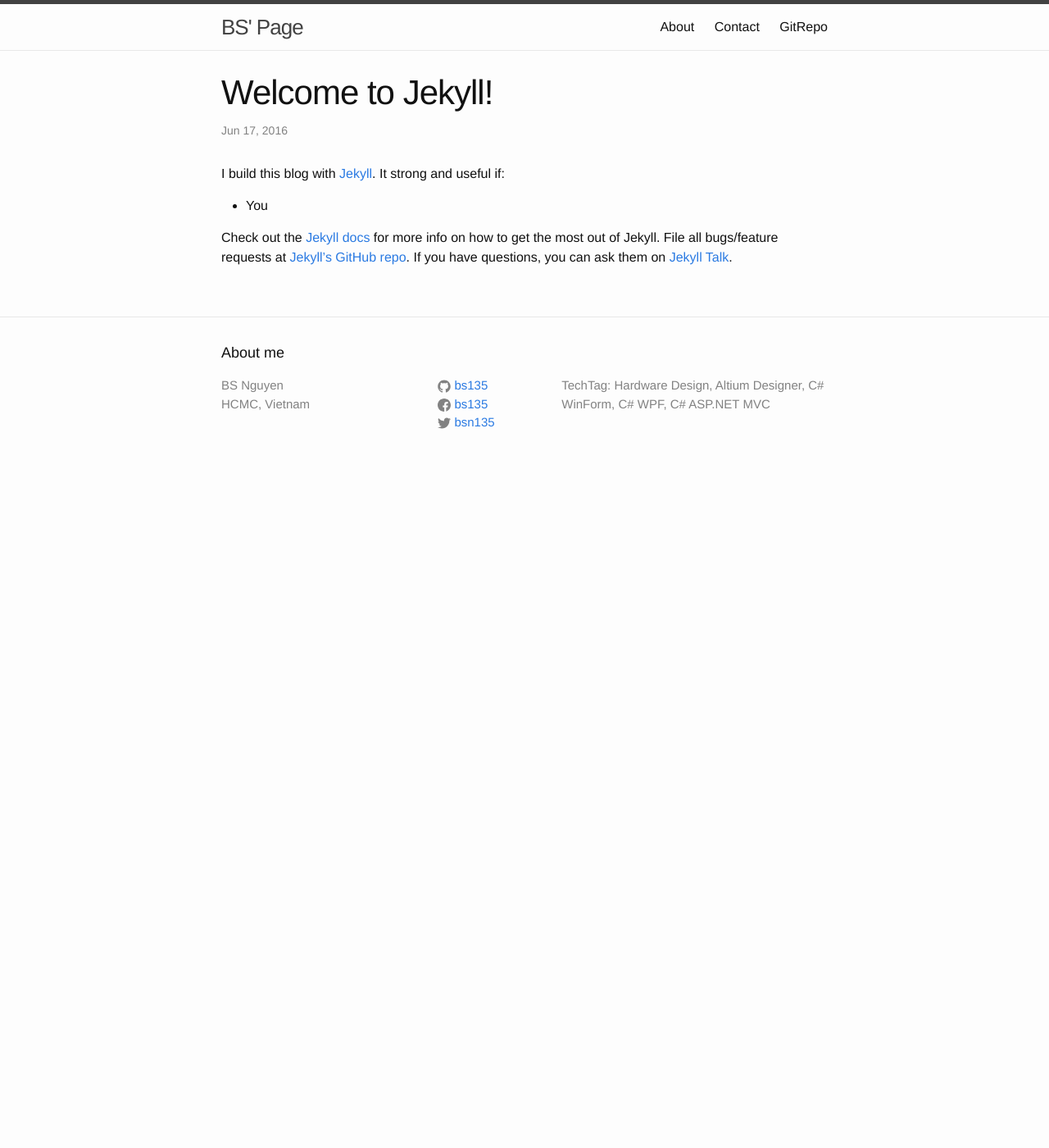
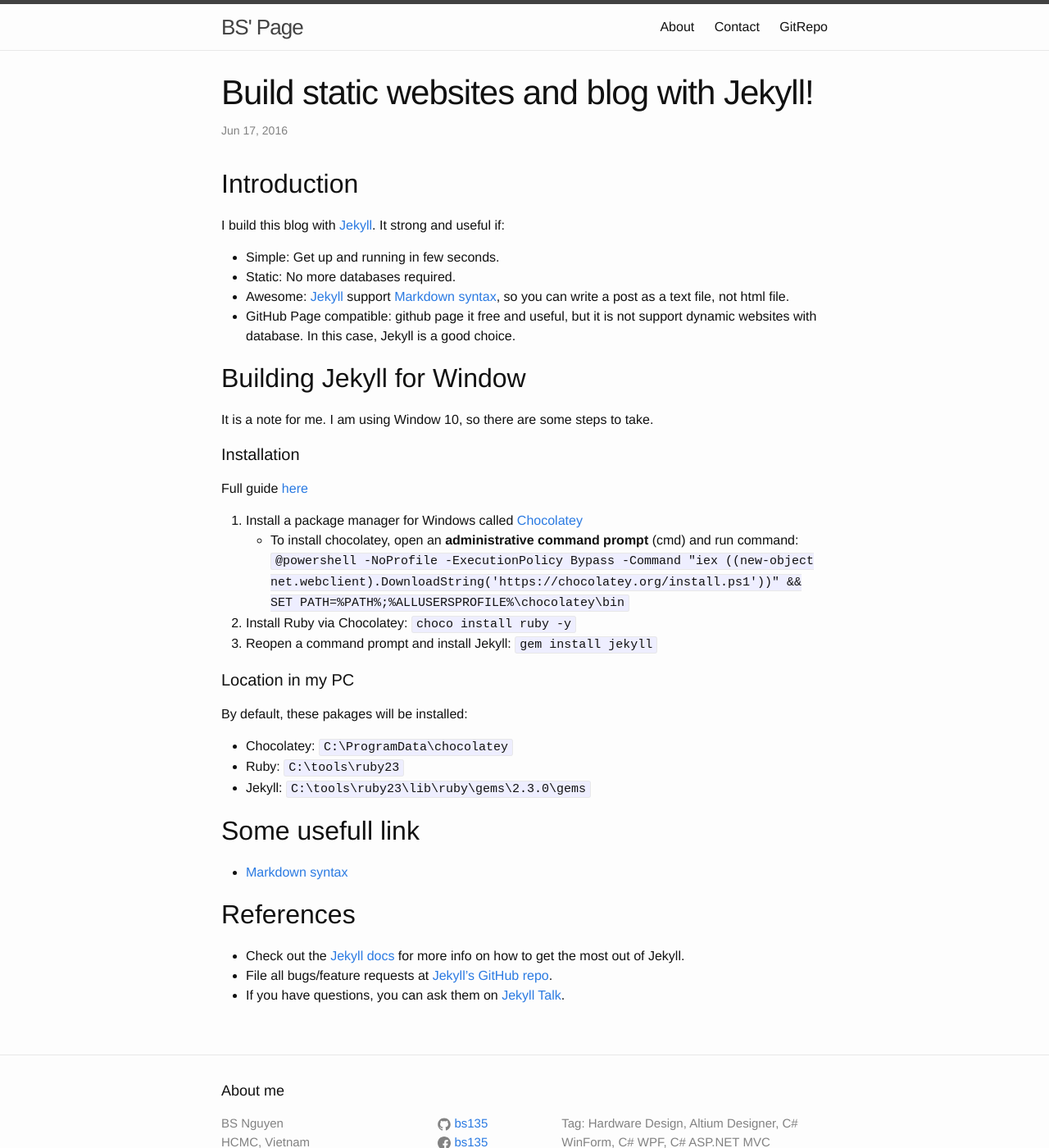
Before and after one commit to bs135/BSPageOnGithub, a Jekyll site: the page built from _posts/2016-06-17-build-static-websites-and-blogs-with-jekyll.markdown, in a window 1280 px wide and 1400 px high. Shown: the whole window at 82% size. Built offline with Jekyll 4.4.1, drawn with Linux system fonts in a browser that asks for light colours.

Commit message:
update post: Build static websites and blog with Jekyll!

```diff
--- a/_config.yml
+++ b/_config.yml
@@ -11,7 +11,7 @@ email: bluesea.it@gmail.com
 hometown: HCMC, Vietnam
 
 description: > # this means to ignore newlines until "baseurl:"
-  TechTag: Hardware Design, Altium Designer, C# WinForm, C# WPF, C# ASP.NET MVC
+  Tag: Hardware Design, Altium Designer, C# WinForm, C# WPF, C# ASP.NET MVC
 baseurl: "" # the subpath of your site, e.g. /blog
 url: "http://bs135.github.io" # the base hostname & protocol for your site
 twitter_username: bsn135
@@ -23,3 +23,6 @@ footer_name: BS Nguyen
 
 # Build settings
 markdown: kramdown
+
+# Deloy
+destination:  ../bs135.github.io
--- a/_posts/2016-06-17-build-static-websites-and-blogs-with-jekyll.markdown
+++ b/_posts/2016-06-17-build-static-websites-and-blogs-with-jekyll.markdown
@@ -1,18 +1,51 @@
 ---
 layout: post
-title:  "Welcome to Jekyll!"
-date:   2016-06-17 23:08:46 +0700
+title:  "Build static websites and blog with Jekyll!"
 categories: web
 ---
 
+## Introduction
+
 I build this blog with [Jekyll][jekyll]. It strong and useful if:
-* You
 
+* Simple: Get up and running in few seconds.
+* Static: No more databases required.
+* Awesome: [Jekyll][jekyll] support [Markdown syntax][Markdown], so you can write a post as a text file, not html file.
+* GitHub Page compatible: github page it free and useful, but it is not support dynamic websites with database. In this case, Jekyll is a good choice.
 
+## Building Jekyll for Window
+It is a note for me. I am using Window 10, so there are some steps to take.
 
-Check out the [Jekyll docs][jekyll-docs] for more info on how to get the most out of Jekyll. File all bugs/feature requests at [Jekyll’s GitHub repo][jekyll-gh]. If you have questions, you can ask them on [Jekyll Talk][jekyll-talk].
+#### Installation
+
+Full guide [here](https://jekyllrb.com/docs/windows/#installation)
+
+1. Install a package manager for Windows called [Chocolatey](https://chocolatey.org/install)
+	* To install chocolatey, open an **administrative command prompt** (cmd) and run command:
+``@powershell -NoProfile -ExecutionPolicy Bypass -Command "iex ((new-object net.webclient).DownloadString('https://chocolatey.org/install.ps1'))" && SET PATH=%PATH%;%ALLUSERSPROFILE%\chocolatey\bin``
+2. Install Ruby via Chocolatey: `choco install ruby -y`
+3. Reopen a command prompt and install Jekyll: `gem install jekyll`
+
+#### Location in my PC
+
+By default, these pakages will be installed:
+
+* Chocolatey: `C:\ProgramData\chocolatey`
+* Ruby: `C:\tools\ruby23`
+* Jekyll: `C:\tools\ruby23\lib\ruby\gems\2.3.0\gems`
+
+## Some usefull link
+
+* [Markdown syntax][Markdown]
+
+## References
+
+* Check out the [Jekyll docs][jekyll-docs] for more info on how to get the most out of Jekyll.
+* File all bugs/feature requests at [Jekyll’s GitHub repo][jekyll-gh].
+* If you have questions, you can ask them on [Jekyll Talk][jekyll-talk].
 
 [jekyll-docs]: http://jekyllrb.com/docs/home
 [jekyll-gh]:   https://github.com/jekyll/jekyll
 [jekyll-talk]: https://talk.jekyllrb.com/
 [jekyll]: https://jekyllrb.com/
+[Markdown]: https://daringfireball.net/projects/markdown/
```
Also changed, not shown: _drafts/a-draft-post.md (added, +7 -0 lines).
